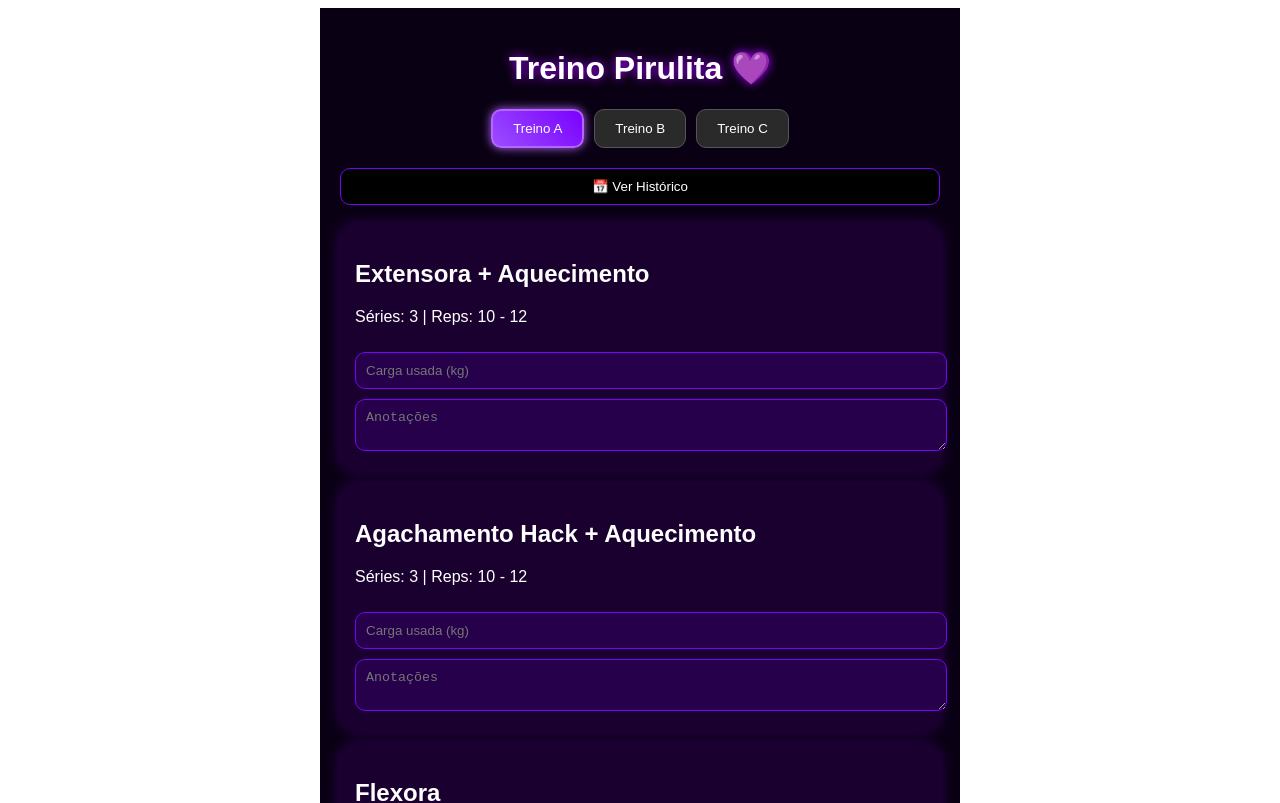
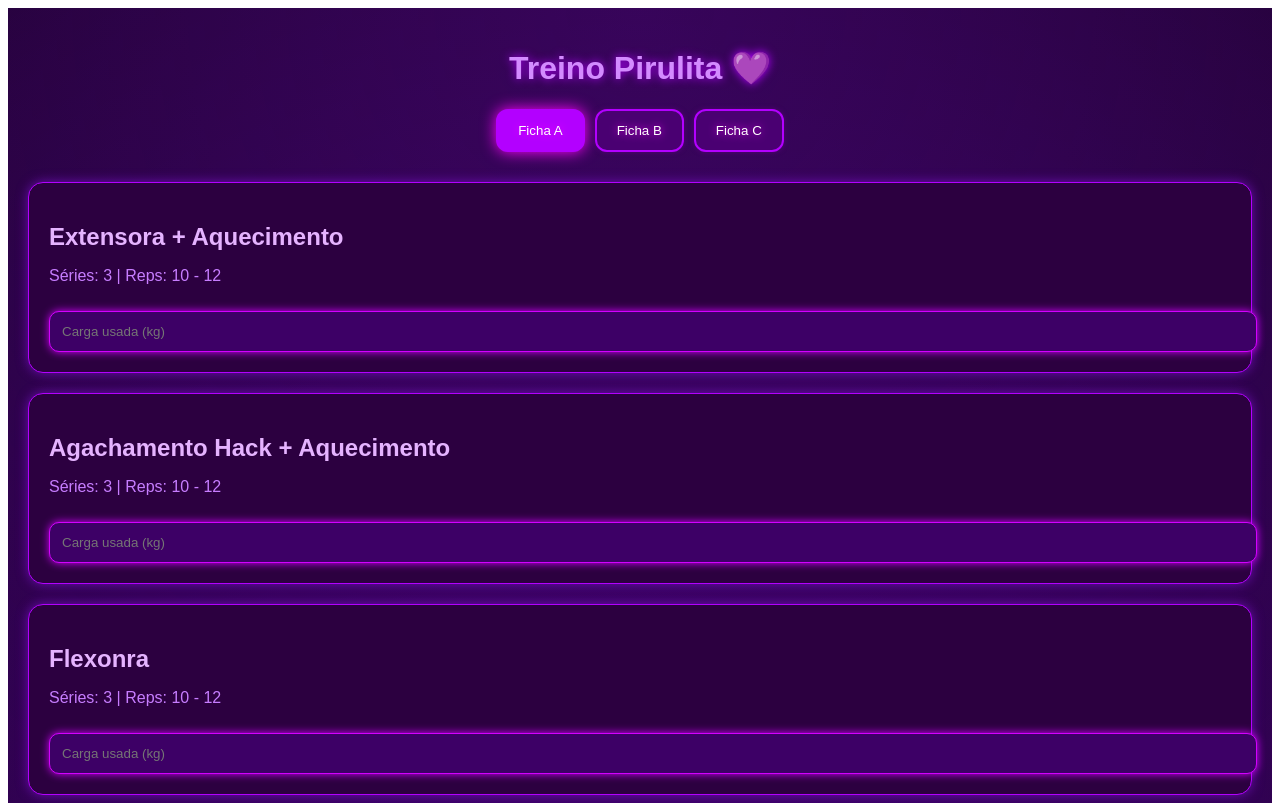
Before and after one commit to felipeddragonborn/Exercicio-esposa, a React (Create React App) app: page / in a window 1280 px wide. Shown: the top 803 px of the page. Built offline with nearby package versions, Linux system fonts and the light colour scheme.

Commit message:
Update App.js
Correções

```diff
--- a/src/App.js
+++ b/src/App.js
@@ -4,7 +4,7 @@ const initialTreinos = {
   A: [
     { nome: "Extensora + Aquecimento", aquecimento: 1, series: 3, reps: "10 - 12", carga: "", anotacao: "" },
     { nome: "Agachamento Hack + Aquecimento", aquecimento: 1, series: 3, reps: "10 - 12", carga: "", anotacao: "" },
-    { nome: "Flexora", series: 3, reps: "10 - 12", carga: "", anotacao: "" },
+    { nome: "Flexonra", series: 3, reps: "10 - 12", carga: "", anotacao: "" },
     { nome: "Cadeira Abdutora", series: 3, reps: "10 - 12", carga: "", anotacao: "" },
     { nome: "Panturrilha", series: 3, reps: "10 - 12", carga: "", anotacao: "" }
   ],
@@ -28,8 +28,6 @@ const initialTreinos = {
 
 export default function App() {
   const [treinoSelecionado, setTreinoSelecionado] = useState("A");
-  const [tela, setTela] = useState("treino");
-
   const [dados, setDados] = useState(() => {
     const salvo = localStorage.getItem("TreinoPirulita");
     return salvo ? JSON.parse(salvo) : initialTreinos;
@@ -39,188 +37,91 @@ export default function App() {
     localStorage.setItem("TreinoPirulita", JSON.stringify(dados));
   }, [dados]);
 
-  const updateCampo = (index, campo, valor) => {
-    setDados((prev) => {
+  const updateCarga = (index, novaCarga) => {
+    setDados(prev => {
       const copia = { ...prev };
-      copia[treinoSelecionado][index][campo] = valor;
+      copia[treinoSelecionado][index].carga = novaCarga;
       return copia;
     });
   };
 
-  // Salvar histórico
-  const finalizarTreino = () => {
-    const treinoFeito = {
-      data: new Date().toLocaleString(),
-      tipo: treinoSelecionado,
-      exercicios: dados[treinoSelecionado]
-    };
-
-    const historicoAntigo =
-      JSON.parse(localStorage.getItem("historicoTreinos")) || [];
-
-    const novoHistorico = [...historicoAntigo, treinoFeito];
-
-    localStorage.setItem("historicoTreinos", JSON.stringify(novoHistorico));
-
-    alert("Treino salvo no histórico!");
-  };
-
-  const historico =
-    JSON.parse(localStorage.getItem("historicoTreinos")) || [];
-
-  // -------------- ESTILOS ROXO NEON ----------------
-  const container = {
+  return (
+    <div
+      style={{
+        minHeight: "100vh",
         padding: 20,
-    maxWidth: 600,
-    margin: "auto",
-    color: "white",
+        background: "#1a0029",
+        backgroundImage:
+          "radial-gradient(circle at top, #6a0dad55, transparent), radial-gradient(circle at bottom, #8b00ff55, transparent)",
+        color: "#fff",
         fontFamily: "Arial",
-    background: "#0a0014",
-    minHeight: "100vh"
-  };
-
-  const botaoNeon = (ativo) => ({
-    padding: "10px 20px",
-    borderRadius: 10,
-    background: ativo
-      ? "linear-gradient(45deg, #9b4dff, #7a00ff)"
-      : "#2a2a2a",
-    color: "white",
-    border: ativo ? "2px solid #b566ff" : "1px solid #555",
-    boxShadow: ativo ? "0 0 10px #b566ff" : "none",
-    cursor: "pointer"
-  });
-
-  const card = {
-    padding: 15,
-    marginBottom: 15,
-    borderRadius: 15,
-    background: "#1a002e",
-    boxShadow: "0 0 15px rgba(150,0,255,0.3)"
-  };
-
-  const inputStyle = {
-    width: "100%",
-    padding: 10,
-    borderRadius: 10,
-    marginTop: 10,
-    background: "#26004b",
-    border: "1px solid #7a00ff",
-    color: "white"
-  };
-
-  const botaoFinalizar = {
-    background: "linear-gradient(45deg, #b400ff, #6000ff)",
-    padding: "12px",
-    width: "100%",
-    marginTop: 25,
-    borderRadius: 10,
-    border: "none",
-    color: "white",
-    boxShadow: "0 0 12px #b700ff",
-    cursor: "pointer",
-    fontSize: 18
-  };
-
-  // ----------------------------------------------------
-
-  return (
-    <div style={container}>
-      <h1 style={{ textAlign: "center", textShadow: "0 0 10px #a200ff" }}>
+      }}
+    >
+      <h1 style={{ textAlign: "center", color: "#d38bff", textShadow: "0 0 10px #b300ff" }}>
         Treino Pirulita 💜
       </h1>
 
-      {/* Botões para trocar treino */}
-      <div style={{ display: "flex", gap: 10, justifyContent: "center" }}>
-        {Object.keys(dados).map((key) => (
+      {/* Botões de seleção */}
+      <div style={{ display: "flex", gap: 10, justifyContent: "center", marginTop: 20 }}>
+        {Object.keys(dados).map(key => (
           <button
             key={key}
-            onClick={() => {
-              setTreinoSelecionado(key);
-              setTela("treino");
+            onClick={() => setTreinoSelecionado(key)}
+            style={{
+              padding: "12px 20px",
+              borderRadius: 12,
+              background: treinoSelecionado === key ? "#b300ff" : "#4a0072",
+              color: "white",
+              border: "2px solid #b300ff",
+              textShadow: "0 0 8px #ff00ff",
+              boxShadow: treinoSelecionado === key ? "0 0 15px #ff00ff" : "0 0 5px #550077",
+              cursor: "pointer",
+              transition: "0.2s",
             }}
-            style={botaoNeon(treinoSelecionado === key)}
           >
-            Treino {key}
+            Ficha {key}
           </button>
         ))}
       </div>
 
-      {/* Botão para histórico */}
-      <button
-        onClick={() => setTela("historico")}
+      {/* Lista de exercícios */}
+      <div style={{ marginTop: 30 }}>
+        {dados[treinoSelecionado].map((ex, i) => (
+          <div
+            key={i}
             style={{
-          ...botaoNeon(false),
-          width: "100%",
-          marginTop: 20,
-          background: "black",
-          border: "1px solid #7a00ff"
+              padding: 20,
+              marginBottom: 20,
+              borderRadius: 15,
+              background: "#2c0040",
+              border: "1px solid #b300ff",
+              boxShadow: "0 0 12px #6a0dad",
             }}
           >
-        📅 Ver Histórico
-      </button>
-
-      {/* Tela de Histórico */}
-      {tela === "historico" && (
-        <div style={{ marginTop: 20 }}>
-          <h2 style={{ textShadow: "0 0 10px #a200ff" }}>Histórico</h2>
-
-          {historico.length === 0 && <p>Nenhum treino salvo ainda.</p>}
-
-          {historico.map((t, idx) => (
-            <div key={idx} style={card}>
-              <h3>Treino {t.tipo} — {t.data}</h3>
-
-              {t.exercicios.map((e, i) => (
-                <p key={i}>
-                  <strong>{e.nome}</strong><br />
-                  Carga: {e.carga || "—"}<br />
-                  Anotação: {e.anotacao || "—"}
+            <h2 style={{ color: "#e5b3ff", marginBottom: 5 }}>{ex.nome}</h2>
+            <p style={{ color: "#c77dff" }}>
+              Séries: {ex.series} | Reps: {ex.reps}
             </p>
-              ))}
-            </div>
-          ))}
-
-          <button
-            onClick={() => setTela("treino")}
-            style={{ ...botaoNeon(false), width: "100%", marginTop: 10 }}
-          >
-            🔙 Voltar
-          </button>
-        </div>
-      )}
-
-      {/* Tela de Treino */}
-      {tela === "treino" && (
-        <div style={{ marginTop: 20 }}>
-          {dados[treinoSelecionado].map((ex, i) => (
-            <div key={i} style={card}>
-              <h2>{ex.nome}</h2>
-              <p>Séries: {ex.series} | Reps: {ex.reps}</p>
 
             <input
               type="text"
               placeholder="Carga usada (kg)"
               value={ex.carga}
-                onChange={(e) => updateCampo(i, "carga", e.target.value)}
-                style={inputStyle}
-              />
-
-              <textarea
-                placeholder="Anotações"
-                value={ex.anotacao}
-                onChange={(e) => updateCampo(i, "anotacao", e.target.value)}
-                rows={2}
-                style={inputStyle}
+              onChange={e => updateCarga(i, e.target.value)}
+              style={{
+                width: "100%",
+                padding: 12,
+                borderRadius: 10,
+                background: "#3d0066",
+                color: "white",
+                border: "1px solid #d400ff",
+                boxShadow: "0 0 8px #d400ff",
+                marginTop: 10,
+              }}
             />
           </div>
         ))}
-
-          <button onClick={finalizarTreino} style={botaoFinalizar}>
-            ✔ Finalizar Treino
-          </button>
       </div>
-      )}
     </div>
   );
 }
```
Lines whose indentation alone changed are shown as unchanged.
